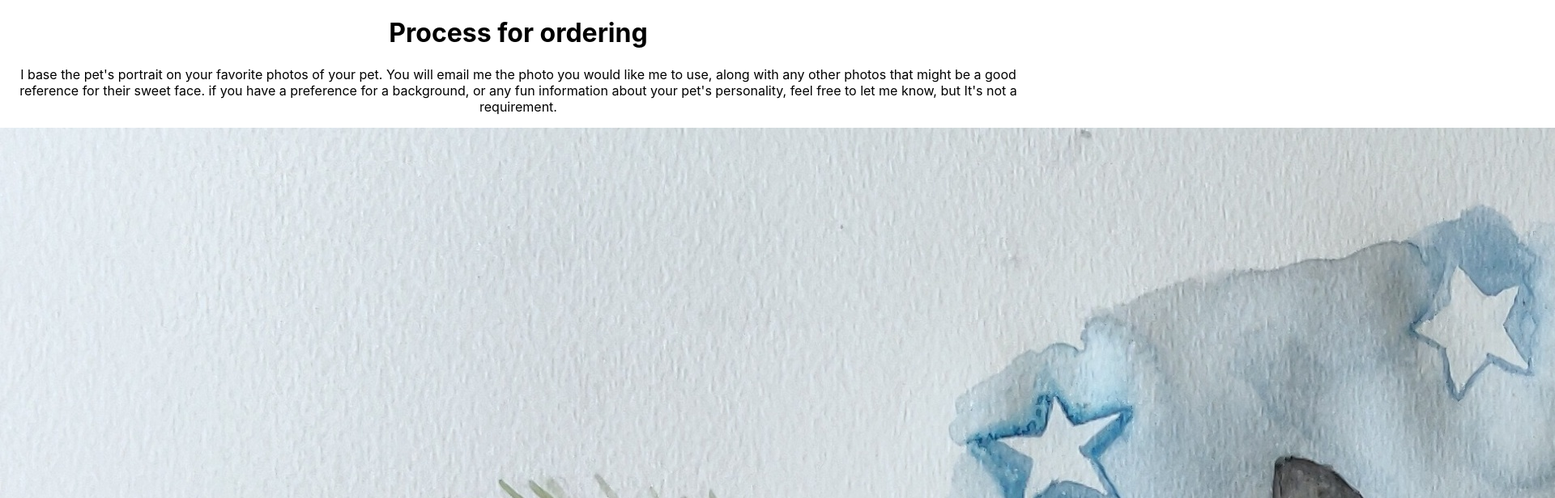
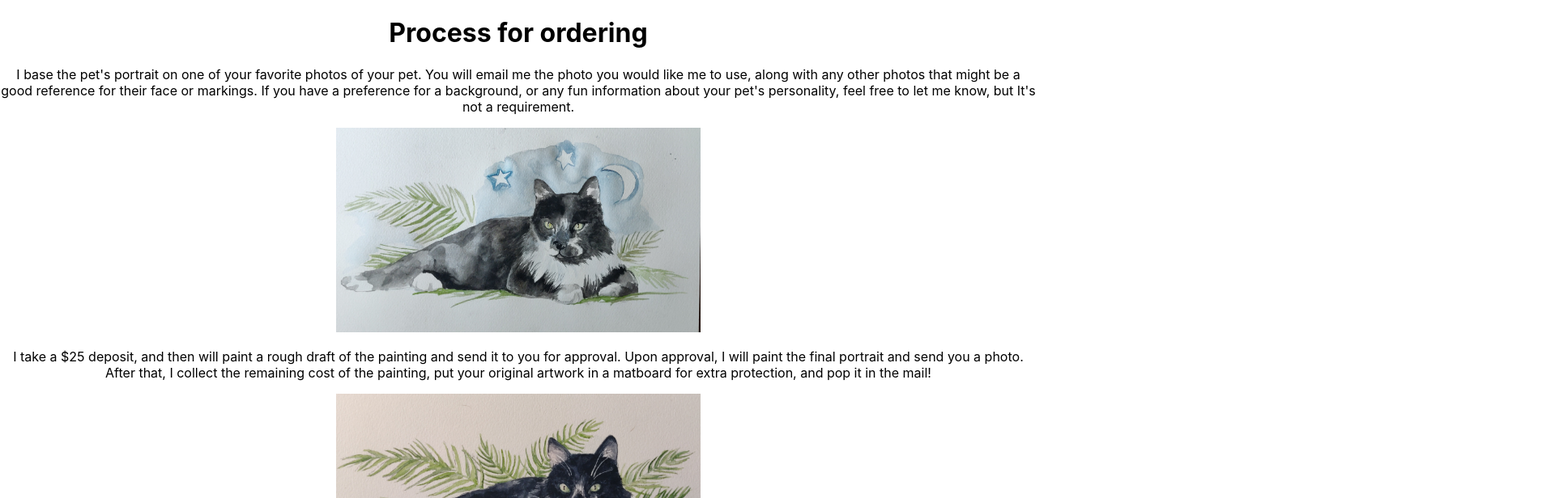
Before and after one commit to lindsay-henderson/paint-all-the-dogs, a React (Create React App) app: page /process in a window 1280 px wide. Shown: the top 616 px of the page at 81% size, 1920 px wide, since content can reach past the window. Built offline with nearby package versions, Linux system fonts and the light colour scheme.

Commit message:
add pawprint favicon

```diff
--- a/public/index.html
+++ b/public/index.html
@@ -2,7 +2,7 @@
 <html lang="en">
   <head>
     <meta charset="utf-8" />
-    <link rel="icon" href="%PUBLIC_URL%/favicon.ico" />
+    <link rel="icon" href="%PUBLIC_URL%/pawprint.ico" />
     <meta name="viewport" content="width=device-width, initial-scale=1" />
     <meta name="theme-color" content="#000000" />
     <meta
--- a/src/components/Process.jsx
+++ b/src/components/Process.jsx
@@ -1,9 +1,11 @@
+import '../styles/process.css'
+
 export const Process = () => {
   return (
     <div>
       <h1>Process for ordering</h1>
       <div className="process-explanation">
-        <p className="p1">I base the pet's portrait on your favorite photos of your pet.  You will email me the photo you would like me to use, along with any other photos that might be a good reference for their sweet face.  if you have a preference for a background, or any fun information about your pet's personality, feel free to let me know, but It's not a requirement.  </p>
+        <p className="p1">I base the pet's portrait on  one of your favorite photos of your pet.  You will email me the photo you would like me to use, along with any other photos that might be a good reference for their face or markings.  If you have a preference for a background, or any fun information about your pet's personality, feel free to let me know, but It's not a requirement.  </p>
         <img src="/paintings/spookyDraft.jpg"
         alt="rough draft of a black and white cate sitting in palm leaves" />
         <p className="p2">I take a $25 deposit, and then will paint a rough draft of the painting and send it to you for approval.  Upon approval, I will paint the final portrait and send you a photo. After that, I collect the remaining cost of the painting, put your original artwork in a matboard for extra protection, and pop it in the mail!</p>
--- /dev/null
+++ b/src/styles/process.css
@@ -0,0 +1,11 @@
+img {
+  width: 300px;
+  height: auto;
+}
+
+
+@media screen and (min-width: 800px) {
+  img {
+    width: 450px;
+  }
+}
```
Also changed, not shown: 1 other file (tests, documents, lock files or other folders).
